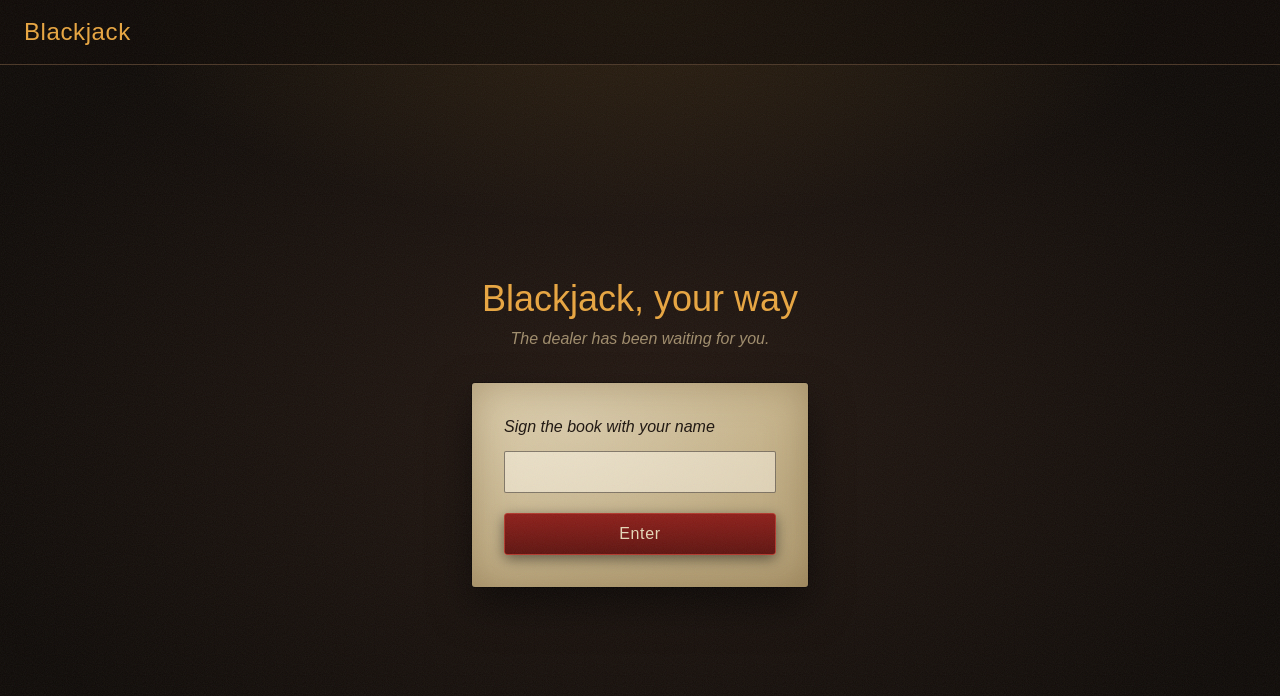
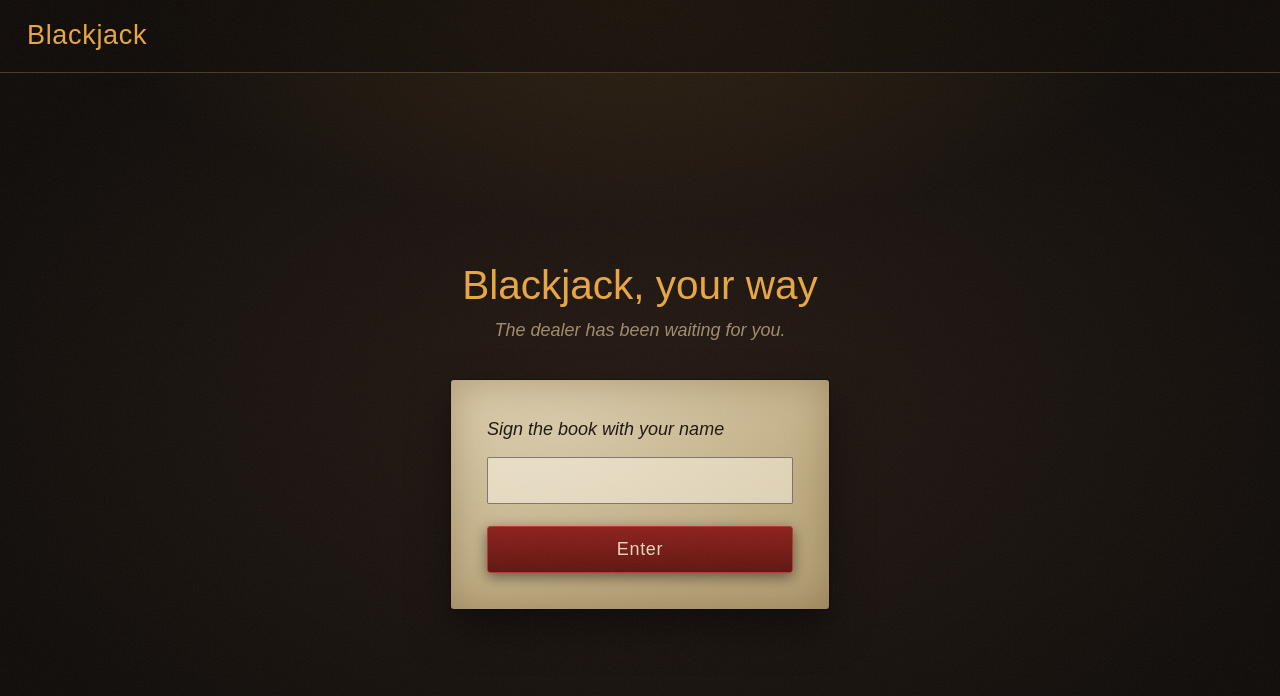
Before and after one commit to david-portilla/-21-blackjack, a Next.js app: page / in a window 1280 px wide. Shown: the top 696 px of the page. Built offline with nearby package versions, Linux system fonts and the light colour scheme; a web font is replaced by a local one.

Commit message:
web: larger base font for readability

```diff
--- a/src/app/globals.css
+++ b/src/app/globals.css
@@ -37,6 +37,11 @@
   --font-sans: var(--font-fell), Georgia, serif;
   --font-display: var(--font-fell-sc), Georgia, serif;
   --font-mono: var(--font-elite), "Courier New", monospace;
+}
+
+/* IM Fell reads small: a 18px base scales text and spacing together. */
+html {
+  font-size: 112.5%;
 }
 
 body {
```
